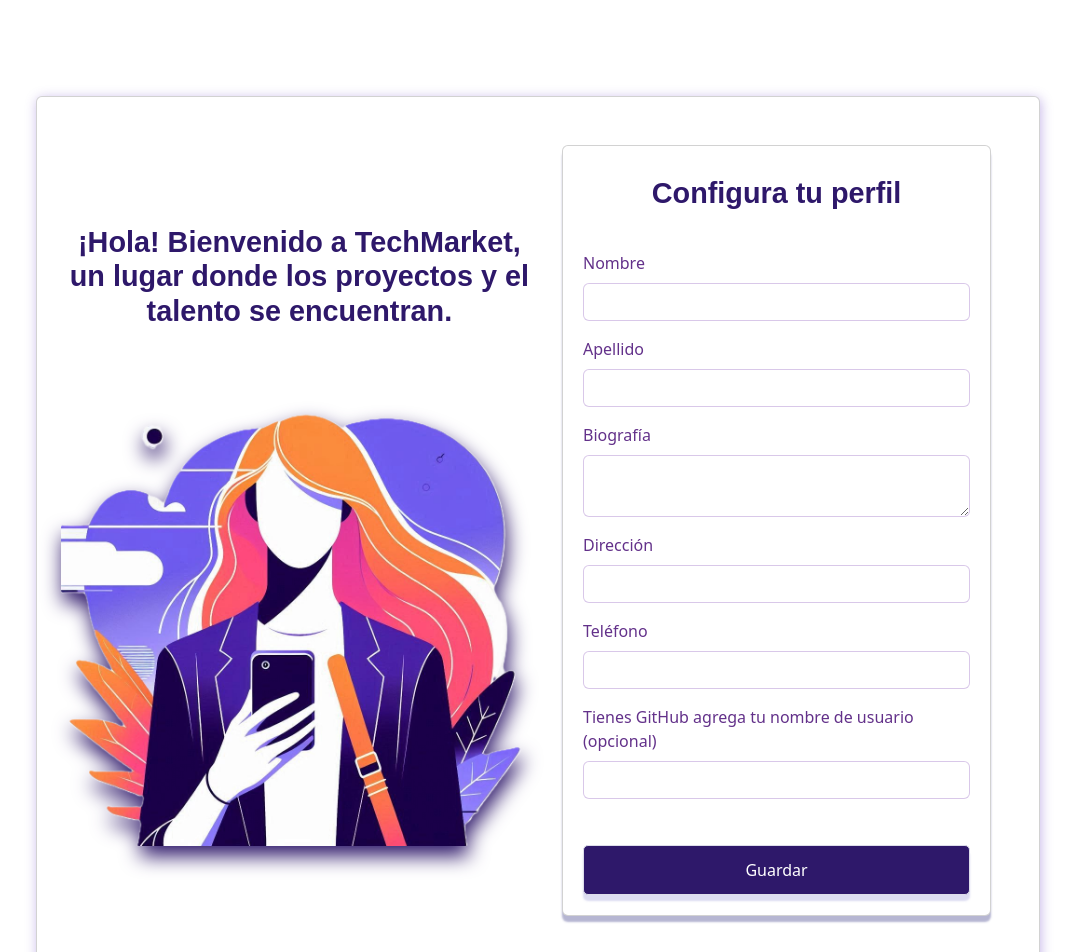
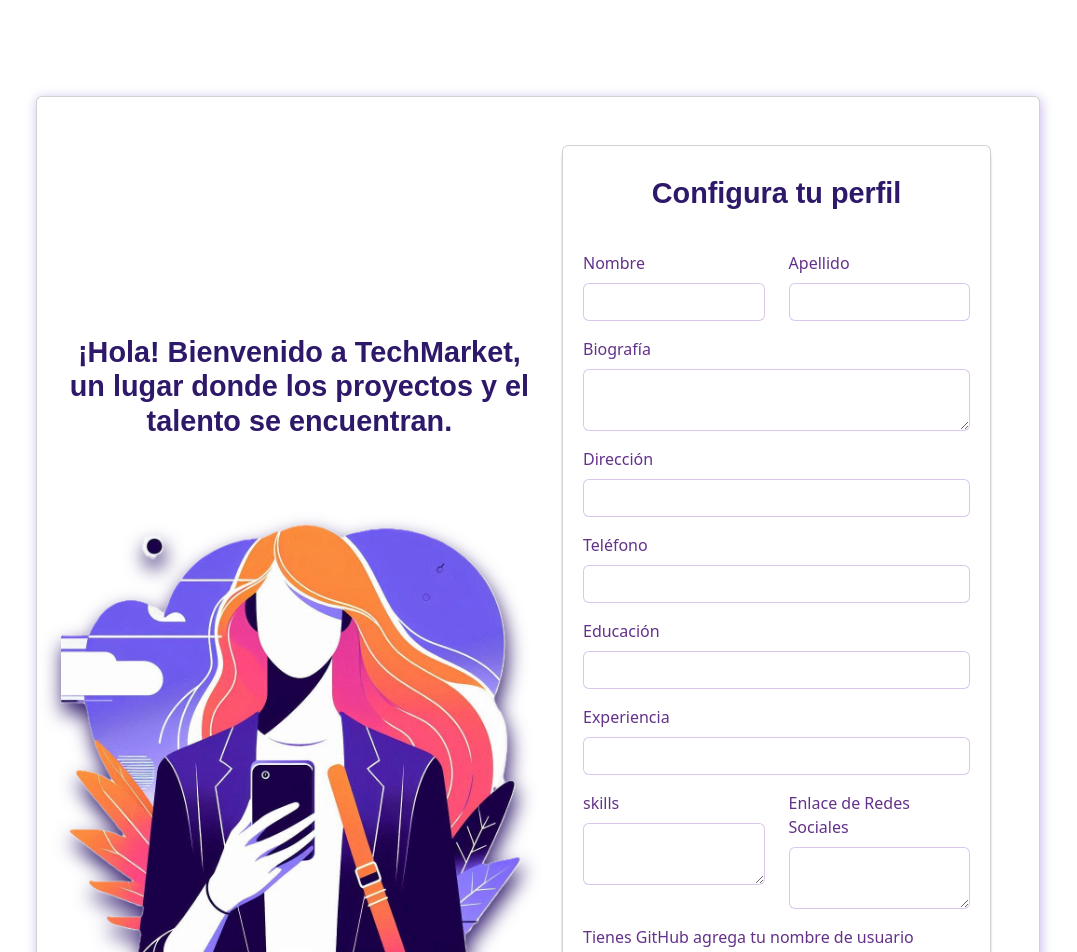
Before and after one commit to JohnArbaiza1/TechMarket-Frontend, a React (Vite) app: page /config-profile in a window 1280 px wide. Shown: the top 952 px of the page, without its empty margins (102-1179 px from the left). Built offline with nearby package versions, Linux system fonts and the light colour scheme; sample sign-in values are in the browser's storage; a web font is replaced by a local one.

Commit message:
Updtae: se realizan cambios en el Perfil

```diff
--- a/src/Components/FormEdit.jsx
+++ b/src/Components/FormEdit.jsx
@@ -1,5 +1,5 @@
 import { useState, useEffect } from "react";
-import { Card, Form, Button } from "react-bootstrap";
+import { Card, Form, Button, Row, Col } from "react-bootstrap";
 import { useNavigate } from "react-router-dom";
 import {getProfile, updateProfile} from "../Services/profileService";
 import {toast } from "sonner";
@@ -11,6 +11,10 @@
         phone_number: "",
         address: "",
         description: "",
+        education: "",
+        work_experience:"",
+        skills:"",
+        social_media_links:"",
         github: "",
         image: null,
     });
@@ -30,6 +34,10 @@
                         phone_number: data.phone_number || "",
                         address: data.address || "",
                         description: data.description || "",
+                        education: data.education || "",
+                        work_experience: data.work_experience || "",
+                        skills: data.skills || "",
+                        social_media_links: data.social_media_links || "",
                         github: data.github || "",
                         image: null,
                     });
@@ -59,7 +67,7 @@
 
     const validarCampos = () => {
         const newErrors = {};
-        const requiredFields = ["first_name", "last_name", "description", "phone_number", "address"];
+        const requiredFields = ["first_name", "last_name", "description", "phone_number", "address", "education"];
 
         requiredFields.forEach((field) => {
             if (!formData[field]?.trim()) {
@@ -137,11 +145,19 @@
         <Card className="w-100 p-4">
             <h2 className="mb-4">Configura tu perfil</h2>
             <Form onSubmit={handleSubmit}>
-                {renderInput("Nombre", "first_name")}
-                {renderInput("Apellido", "last_name")}
+                <Row>
+                    <Col>{renderInput("Nombre", "first_name")}</Col>
+                    <Col>{renderInput("Apellido", "last_name")}</Col>
+                </Row>
                 {renderInput("Biografía", "description", "text", "textarea")}
                 {renderInput("Dirección", "address")}
                 {renderInput("Teléfono", "phone_number")}
+                {renderInput("Educación", "education")}
+                {renderInput("Experiencia", "work_experience")}
+                <Row>
+                    <Col>{renderInput("Habilidades", "skills", "text", "textarea")}</Col>
+                    <Col>{renderInput("Enlaces de redes sociales", "social_media_links", "text", "textarea")}</Col>
+                </Row>
                 {renderInput("GitHub (opcional)", "github")}
 
                 <Form.Group className="mb-3">
--- a/src/Components/Forms.jsx
+++ b/src/Components/Forms.jsx
@@ -1,5 +1,5 @@
 import { useState } from "react";
-import {Card ,Form }from 'react-bootstrap';
+import {Card ,Form, Row, Col }from 'react-bootstrap';
 import { createProfile } from "../Services/profileService";
 import {toast } from "sonner";
 
@@ -10,6 +10,10 @@
         phone_number: "",
         address: "",
         description: "",
+        education: "",
+        work_experience:"",
+        skills:"",
+        social_media_links:"",
         id_user: userId,
         github: ""
     });
@@ -20,7 +24,11 @@
         last_name: "",
         phone_number: "",
         address: "",
-        description: ""
+        description: "",
+        education: "",
+        experience:"",
+        skills:"",
+        social_media_links:""
     });
 
     const styles = {
@@ -56,42 +64,38 @@
     };
 
     //Validaciones
-    const validacionesForm = () =>{
+    const validacionesForm = () => {
+            const validaciones = [
+            { campo: 'first_name', mensaje: 'El nombre es obligatorio.', validador: valor => !!valor.trim() },
+            { campo: 'last_name', mensaje: 'El apellido es obligatorio.', validador: valor => !!valor.trim() },
+            { campo: 'description', mensaje: 'La biografía es obligatoria.', validador: valor => valor.trim() !== '' },
+            {
+                campo: 'phone_number',
+                mensaje: 'El teléfono es obligatorio.',
+                validador: valor => !!valor.trim()
+            },
+            {
+                campo: 'phone_number',
+                mensaje: 'El teléfono solo puede contener números.',
+                validador: valor => !valor.trim() || /^\d+$/.test(valor)
+            },
+            { campo: 'address', mensaje: 'La dirección es obligatoria.', validador: valor => !!valor.trim() },
+            { campo: 'education', mensaje: 'Ingresar datos de Educación es obligatorio', validador: valor => !!valor.trim() }
+            ];
 
+            const newErrors = {};
             let formIsValid = true;
-        const newErrors = {};
 
-        if (!formData.first_name.trim()) {
+            validaciones.forEach(({ campo, mensaje, validador }) => {
+            if (!validador(formData[campo])) {
                 formIsValid = false;
-            newErrors.first_name = "El nombre es obligatorio.";
+                newErrors[campo] = newErrors[campo] || mensaje;
             }
-
-        if (!formData.last_name.trim()) {
-            formIsValid = false;
-            newErrors.last_name = "El apellido es obligatorio.";
-        }
-
-        if (formData.description.trim() === "") {
-            formIsValid = false;
-            newErrors.description = "La biografía es obligatoria.";
-        }
-
-        if (!formData.phone_number.trim()) {
-            formIsValid = false;
-            newErrors.phone_number = "El teléfono es obligatorio.";
-        }else if(!/^\d+$/.test(formData.phone_number)){
-            formIsValid = false;
-            newErrors.phone_number = "El teléfono solo puede contener números.";
-        }
-
-        if (!formData.address.trim()) {
-            formIsValid = false;
-            newErrors.address = "La dirección es obligatoria.";
-        }
+            });
 
             setErrors(newErrors);
             return formIsValid;
-    }
+    };
 
     // Función para manejar el envío del formulario
     const handleSubmit = async (e) => {
@@ -135,17 +139,23 @@
             <Card className="w-100">
                 <h2 style={styles.titleForm}>Configura tu perfil</h2>
                 <Form onSubmit={handleSubmit}>
+
+                    <Row>
+                        <Col>
                             <Form.Group className="mb-3">
                                 <Form.Label style={styles.labelForm}>Nombre</Form.Label>
                                 <Form.Control type="text" name="first_name" value={formData.first_name} onChange={handleChange} required />
                                 {errors.first_name && <div style={styles.errorMessage}>{errors.first_name}</div>}
                             </Form.Group>
-
+                        </Col>
+                        <Col>
                         <Form.Group className="mb-3">
                             <Form.Label style={styles.labelForm}>Apellido</Form.Label>
                             <Form.Control type="text" name="last_name" value={formData.last_name} onChange={handleChange} required />
                             {errors.last_name && <div style={styles.errorMessage}>{errors.last_name}</div>}
                         </Form.Group>
+                        </Col>
+                    </Row>
 
                     <Form.Group className="mb-3">
                         <Form.Label style={styles.labelForm}>Biografía</Form.Label>
@@ -159,6 +169,7 @@
                         {errors.address && <div style={styles.errorMessage}>{errors.address}</div>}
                     </Form.Group>
 
+
                     <Form.Group className="mb-3">
                         <Form.Label style={styles.labelForm}>Teléfono</Form.Label>
                         <Form.Control type="text" name="phone_number" value={formData.phone_number} onChange={handleChange} required />
@@ -166,19 +177,45 @@
                     </Form.Group>
 
                     <Form.Group className="mb-3">
+                        <Form.Label style={styles.labelForm}>Educación</Form.Label>
+                        <Form.Control type="text" name="education" value={formData.education} onChange={handleChange} required/>
+                        {errors.education && <div style={styles.errorMessage}>{errors.education}</div>}
+                    </Form.Group>
+
+                    <Form.Group className="mb-3">
+                        <Form.Label style={styles.labelForm}>Experiencia</Form.Label>
+                        <Form.Control type="text" name="work_experience" value={formData.work_experience} onChange={handleChange}/>
+                        {errors.experience && <div style={styles.errorMessage}>{errors.experience}</div>}
+                    </Form.Group>
+
+
+                    <Row>
+                        <Col>
+                            <Form.Group className="mb-3">
+                                <Form.Label style={styles.labelForm}>skills</Form.Label>
+                                <Form.Control as="textarea" name="skills" value={formData.skills} onChange={handleChange}/>
+                                {errors.skills && <div style={styles.errorMessage}>{errors.skills}</div>}
+                            </Form.Group>
+                        </Col>
+                        <Col>
+                            <Form.Group className="mb-3">
+                                <Form.Label style={styles.labelForm}>Enlace de Redes Sociales</Form.Label>
+                                <Form.Control  as="textarea" name="social_media_links" value={formData.social_media_links} onChange={handleChange}/>
+                                {errors.social_media_links&& <div style={styles.errorMessage}>{errors.social_media_links}</div>}
+                            </Form.Group>
+                        </Col>
+                    </Row>
+
+                    <Form.Group className="mb-3">
                         <Form.Label style={styles.labelForm}>Tienes GitHub agrega tu nombre de usuario (opcional)</Form.Label>
                         <Form.Control type="text" name="github" value={formData.github} onChange={handleChange} />
                     </Form.Group>
 
-                <button className='btn'>
-                    Guardar
-                </button>
-
+                    <button className='btn'> Guardar </button>
                 </Form>
             </Card>
         </>
     );
-
 };
 
 // Exportamos el componente correctamente
--- a/src/Services/authservice.js
+++ b/src/Services/authservice.js
@@ -50,6 +50,7 @@
                 // Guardar datos del usuario con validación
                 if (user.user_name) localStorage.setItem("user_name", user.user_name);
                 if (user.email) localStorage.setItem("email", user.email);
+                if (user.id_membership) localStorage.setItem("id_membership", user.id_membership);
                 if (user.id) localStorage.setItem("user_id", user.id);
 
             } catch (storageError) {
@@ -82,8 +83,11 @@
             }
         );
 
-        //eliminamos el token del localstorage
+        //eliminamos el token y los otros datos del localstorage
         localStorage.removeItem("token");
+        localStorage.removeItem("user_name");
+        localStorage.removeItem("email");
+        localStorage.removeItem("id_membership");
 
         return response.data;
     }catch(e){
```
Also changed, not shown: src/Pages/Session/Perfil.jsx (+10 -8 lines). Lines whose indentation alone changed are shown as unchanged.
